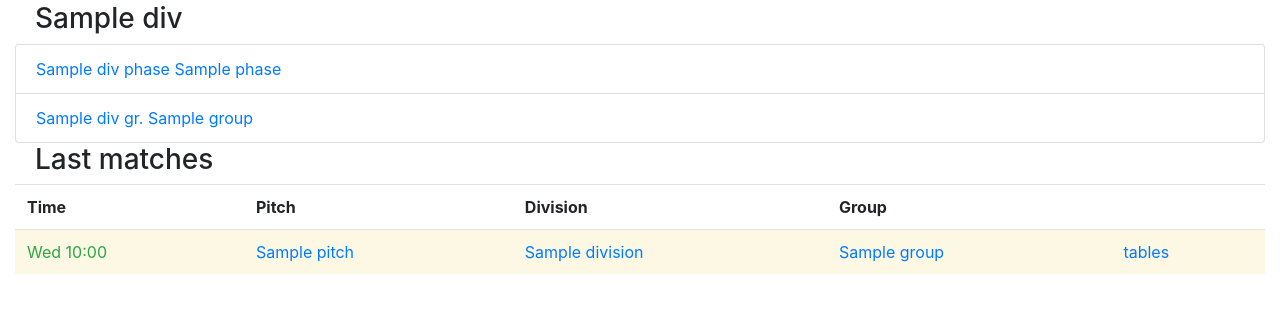
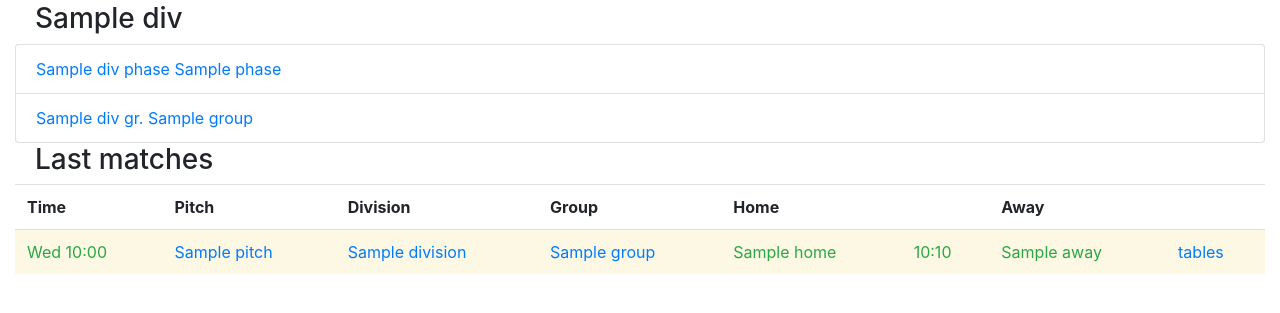
Before and after one commit to Arnostek/TournamentSchedulerDjango, a Django app: template django/tournament/templates/prints.html in a window 1280 px wide. Shown: the part 267-580 px from the top of the page. Run offline with Django 3.2, Linux system fonts and the light colour scheme; the template is opened without the code that fills it: most values are stand-ins (such as "Sample title", 1, 10 or a date in 2020); some libraries are stand-ins or nearby versions.

Commit message:
home, away a score

```diff
--- a/django/tournament/templates/prints.html
+++ b/django/tournament/templates/prints.html
@@ -76,6 +76,9 @@
             <th>Pitch</th>
             <th>Division</th>
             <th>Group</th>
+            <th>Home</th>
+            <th></th>
+            <th>Away</th>
             <th></th>
           </tr>
           {% for s in last_schedule %}
@@ -84,6 +87,9 @@
             <td><a href="/live/{{tournament.slug}}/schedule-pitch-{{s.pitch.id}}">{{s.pitch}}</a></td>
             <td><a href="/live/{{tournament.slug}}/schedule-division-{{s.division.id}}">{{s.division.name}}</a></td>
             <td><a href="/live/{{tournament.slug}}/schedule-division-{{s.division.id}}-group-{{s.group.id}}">{{s.group.name}}</a></td>
+            <td>{{s.match.home.team_name}}</td>
+            <td>{{s.match.home_score| default_if_none:""}}:{{s.match.away_score| default_if_none:""}}</td>
+            <td>{{s.match.away.team_name}}</td>
             <td><a href="/live/{{tournament.slug}}/tables-division-{{s.division.id}}">tables</a></td>
           </tr>
           {% endfor %}
```
